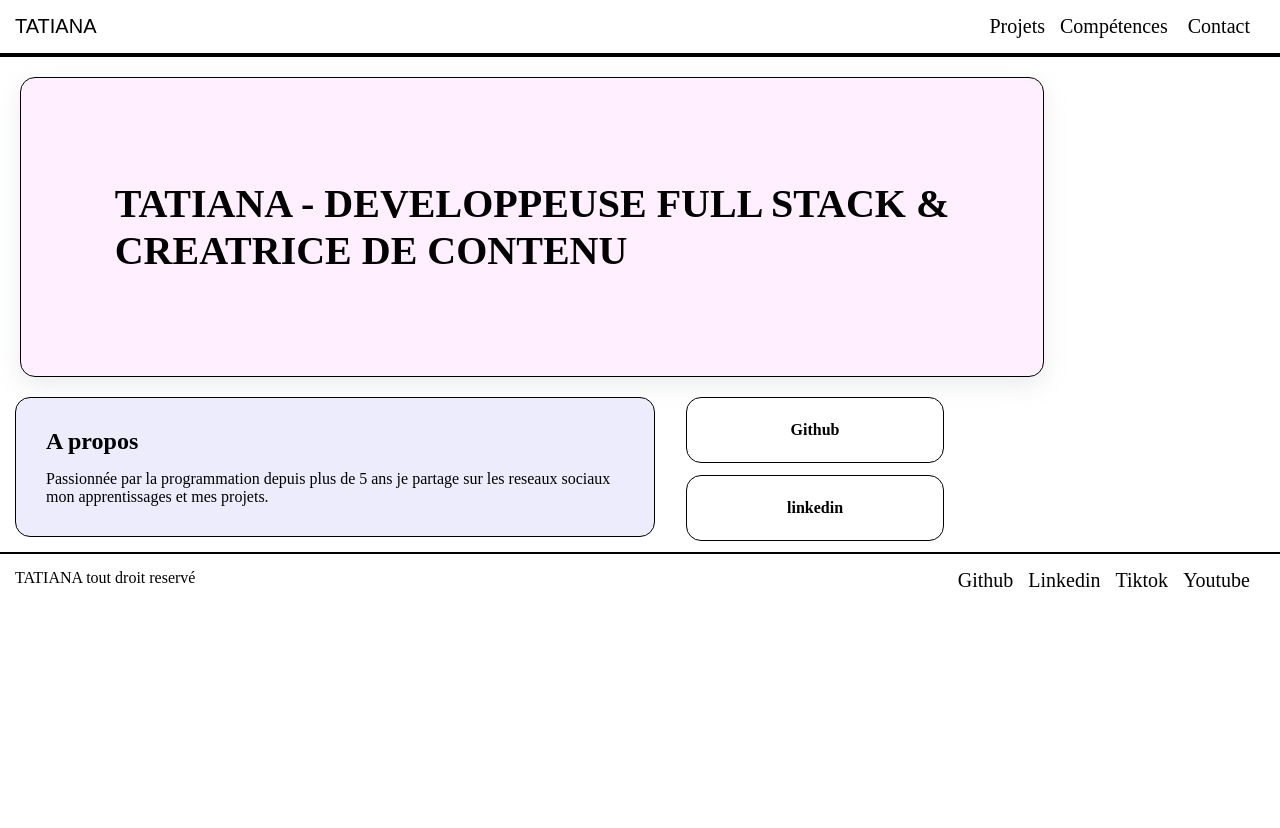
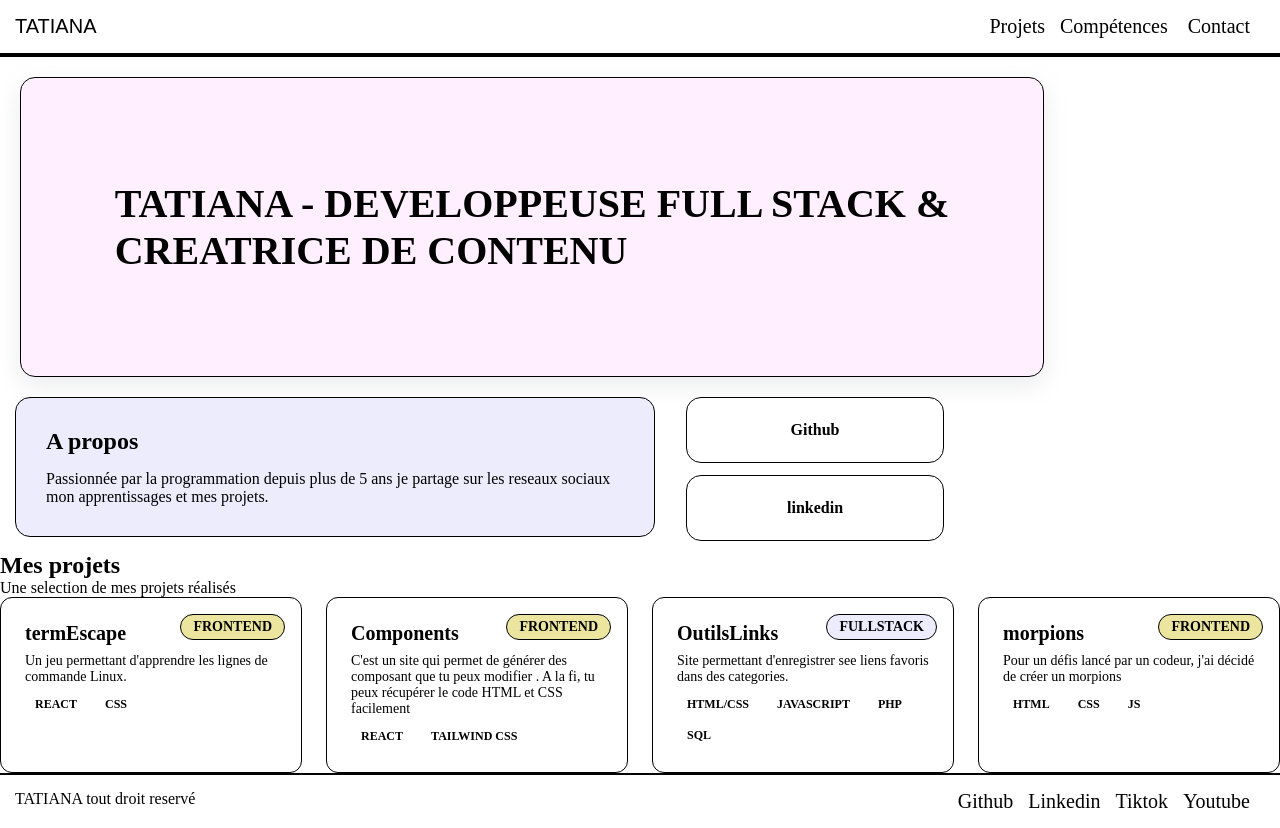
Before and after one commit to Tatiana-Juin/portfolio-tatiana, a Next.js app: page / in a window 1280 px wide. Before the commit the page ends 800 px from the top, so only its background shows below. Built offline with nearby package versions, Linux system fonts and the light colour scheme; a web font is replaced by a local one.

Commit message:
J'ai commencer la partie projet

```diff
--- a/src/app/page.tsx
+++ b/src/app/page.tsx
@@ -3,6 +3,7 @@ import styles from "./page.module.css"
 import Hero from "@/components/home/Hero";
 import AboutCard from "@/components/home/AboutCard";
 import SocialLinksPanel from "@/components/home/SocialLinksPanel";
+import ProjectsSection from "@/components/projects/ProjectsSection";
 
 export default function Home() {
   return (
@@ -12,7 +13,7 @@ export default function Home() {
          <AboutCard />
         <SocialLinksPanel />
       </div>
-
+      <ProjectsSection />
     </div>
   );
 }
--- a/src/components/projects/ProjectCard.module.css
+++ b/src/components/projects/ProjectCard.module.css
@@ -0,0 +1,65 @@
+.cardsProjects{
+    display:flex;
+    gap:24px;
+    flex-wrap: wrap;
+}
+
+.card{
+    background-color: var(--background);
+    border:1px solid black;
+    border-radius:12px;
+    padding:24px;
+    flex:1 1 300px;
+    display: flex;
+    flex-direction: column;
+    gap:8px;
+    position:relative;
+
+}
+
+.category{
+    position:absolute;
+    top:16px;
+    right:16px;
+    border:1px solid black;
+    border-radius:20px;
+    padding:4px 12px;
+
+}
+
+.category p{
+    font-size:12px;
+    font-weight:bold;
+    text-transform: uppercase;
+    /* text-align: end; */
+
+}
+.yellow{
+    background-color: var(--backgroundYellow);
+}
+
+.purple{
+    background-color: var(--backgroundPurple);
+}
+
+.card h3{
+    font-size:20px;
+}
+
+.card p {
+    font-size:14px;
+}
+
+.tag ul{
+    display: flex;
+    gap:8px;
+    list-style:none;
+    flex-wrap:wrap;
+}
+
+.tag li{
+    border-radius:6px;
+    padding:4px 10px;
+    font-size: 12px;
+    font-weight: bold;
+}
--- a/src/components/projects/ProjectCard.tsx
+++ b/src/components/projects/ProjectCard.tsx
@@ -0,0 +1,25 @@
+import {projectFinale} from "../../data/projects"
+import styles from "./ProjectCard.module.css"
+export default function ProjectCard() {
+  return (
+    <div className={styles.cardsProjects}>
+        {projectFinale.map((projet)=>(
+            <div key={projet.id} className={styles.card}>
+                <div className={`${styles.category} ${projet.category ==="fullstack" ? styles.purple : styles.yellow}`}>
+                    <p>{projet.category}</p>
+                </div>
+                <h3> {projet.name} </h3>
+                <p>{projet.description}</p>
+                <div className={styles.tag}>
+                    <ul>
+                        {projet.tag.map((t)=>(
+                            <li key={t}> {t} </li>
+                        ))}
+                    </ul>
+                </div>
+
+            </div>
+        ))}
+    </div>
+  )
+}
--- a/src/components/projects/ProjectsSection.tsx
+++ b/src/components/projects/ProjectsSection.tsx
@@ -0,0 +1,11 @@
+
+import ProjectCard from "./ProjectCard"
+export default function ProjectsSection() {
+  return (
+    <div>
+        <h2>Mes projets </h2>
+        <p>Une selection de mes projets réalisés</p>
+        <ProjectCard />
+    </div>
+  )
+}
--- a/src/data/projects.ts
+++ b/src/data/projects.ts
@@ -1,5 +1,5 @@
 // INTERFACE DE PROJET
-interface Project  {
+export interface Project  {
     id:number,
     name : string,
     description : string,
@@ -9,8 +9,38 @@ interface Project  {
     urlOnline? : string
 };
 
-const project1: Project={
+export const termEscape : Project={
     id:1,
+    name:"termEscape",
+    description:"Un jeu permettant d'apprendre les lignes de commande Linux.",
+    category:"frontend",
+    tag:["REACT","CSS"],
+    urlGithub:"#",
+    urlOnline:"#"
+};
+
+export const components : Project={
+    id:2,
+    name:"Components",
+    description:"C'est un site qui permet de générer des composant que tu peux modifier . A la fi, tu peux récupérer le code HTML et CSS facilement",
+    category:"frontend",
+    tag:["REACT","TAILWIND CSS"],
+    urlGithub:"#",
+    urlOnline:"#"
+}
+
+export const outilsLinks : Project={
+    id:3,
+    name:"OutilsLinks",
+    description:"Site permettant d'enregistrer see liens favoris dans des categories.",
+    category:"fullstack",
+    tag:["HTML/CSS","JAVASCRIPT","PHP","SQL"],
+    urlGithub:"#",
+
+}
+
+export const morpion: Project={
+    id:4,
     name:"morpions",
     description:"Pour un défis lancé par un codeur, j'ai décidé de créer un morpions",
     category:"frontend",
@@ -18,3 +48,5 @@ const project1: Project={
     urlGithub:"https://",
     urlOnline:"http://"
 };
+
+export const projectFinale : Project[] = [termEscape,components,outilsLinks,morpion];
```
